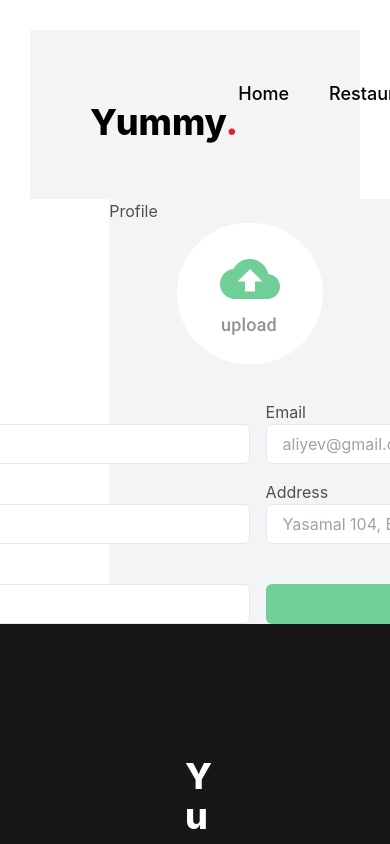
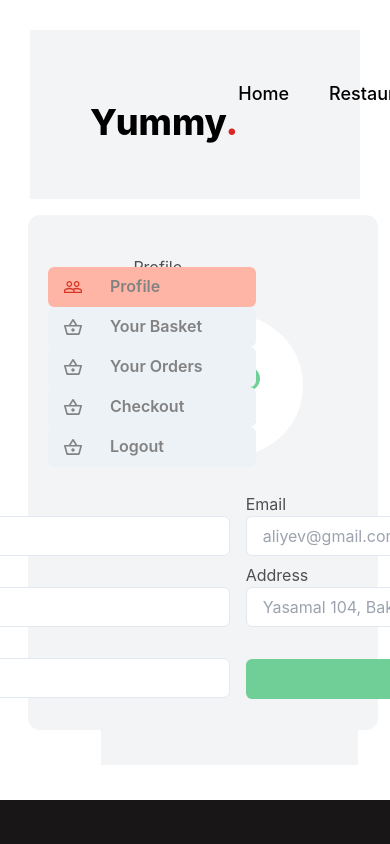
Before and after one commit to YusifAliyev037/YummyApp, a Next.js app: page /user in a window 390 px wide. Shown: the top 844 px of the page. Built offline with nearby package versions, Linux system fonts and the light colour scheme.

Commit message:
cretae profile page

```diff
--- /dev/null
+++ b/pages/user/basket.tsx
@@ -0,0 +1,13 @@
+import UserModul from '@/shared/ClientComponent/UserModul'
+import React from 'react'
+
+const basket = () => {
+  return (
+    <div>
+        <UserModul/>
+      salam
+    </div>
+  )
+}
+
+export default basket
--- a/pages/user.tsx
+++ b/pages/user/index.tsx
@@ -9,12 +9,12 @@ const User = () => {
   return (
     <Box>
       <ClientHeader/>
-    <Box className='flex 'width={'100%'}>
+    <Box className='flex  ' width={'100%'} >
 
-        <Box width={'28%'}>
+        <Box width={'26%'} height='601px'>
         <UserModul />
         </Box>
-        <Box width={'72%'}>
+        <Box width={'74%'}>
         <Profile/>
         </Box>
 
--- a/pages/userProfile.tsx
+++ /dev/null
@@ -1,17 +0,0 @@
-import { Box, Text } from '@chakra-ui/react'
-import React from 'react'
-import User from './user'
-import UserModul from '@/shared/ClientComponent/UserModul'
-import ClientHeader from '@/shared/ClientComponent/ClientHeader'
-
-const UserProfile = () => {
-  return (
-    <Box>
-        <ClientHeader/>
-      <UserModul/>
-      <Text>salam</Text>
-    </Box>
-  )
-}
-
-export default UserProfile
--- a/shared/ClientComponent/UserModul.tsx
+++ b/shared/ClientComponent/UserModul.tsx
@@ -11,111 +11,80 @@ interface Props {
 function UserModul() {
   const { push, asPath } = useRouter();
 
-  const isActive = (path: string) => (asPath === path ? 'redUserModul' : 'none');
+  const isActive = (path: string) => (asPath === path ? '#FFB5A5' : 'none');
 
   return (
     <Box
       as='section'
-      className=' bg-white40 w-[325px] h-[525px] rounded-xl p-5 m-7 mt-4  hidden md:block '
+      className='bg-white40 rounded-xl p-5 m-7 mt-4 '
+      width='350px'
+      height='515px'
     >
-      <Box
-        as='ul'
-        className=' flex flex-col mt-8 '
-      >
+      <Box as='ul' className='flex flex-col mt-8'>
         <Button
-          onClick={() => push('/user/')}
-          className='flex gap-7 w-52 text-redUserModul  cursor-pointer hover:bg-redUserModul hover:w-52 '
-      color='text-redUserModul'
+          onClick={() => push('/user')}
+          className='flex gap-7 w-52 text-userText cursor-pointer hover:bg-redUserModul10 hover:w-52'
+          color='text-redUserModul'
+        // colorScheme='none'
           style={{
             justifyContent: 'flex-start',
-            backgroundColor: isActive('/user/'),
+            backgroundColor: isActive('/user'),
           }}
           as='li'
         >
-          <Image
-            width={18}
-            alt='profile'
-            height={18}
-            src='/profile.svg'
-
-          />
+          <Image width={18} alt='profile' height={18} src='/profile.svg' />
           Profile
         </Button>
         <Button
           onClick={() => push('/user/basket')}
-          className='flex gap-7 w-52 text-userText justify-start cursor-pointer hover:bg-redUserModul  hover:w-52 '
+          className='flex gap-7 w-52 text-userText justify-start cursor-pointer hover:bg-redUserModul10 hover:w-52'
           color='text-userText'
-
           style={{
             justifyContent: 'flex-start',
             backgroundColor: isActive('/user/basket'),
           }}
           as='li'
         >
-          <Image
-            width={18}
-            alt='basket'
-            height={18}
-            src='/basket.svg'
-          />
+          <Image width={18} alt='basket' height={18} src='/basket.svg' />
           Your Basket
         </Button>
         <Button
           onClick={() => push('/user/orders')}
-          className='flex gap-7 ju w-52  text-userText cursor-pointer hover:bg-redUserModul  hover:w-52 '
-      color='text-userText'
-
+          className='flex gap-7 ju w-52 text-userText cursor-pointer hover:bg-redUserModul10 hover:w-52'
+          color='text-userText'
           style={{
             justifyContent: 'flex-start',
             backgroundColor: isActive('/user/orders'),
           }}
           as='li'
         >
-          <Image
-            width={18}
-            alt='orders'
-            height={18}
-            src='/basket.svg'
-          />
+          <Image width={18} alt='orders' height={18} src='/basket.svg' />
           Your Orders
         </Button>
         <Button
           onClick={() => push('/user/checkout')}
-          className='flex gap-7 w-52  text-userText cursor-pointer hover:bg-redUserModul  hover:w-52'
+          className='flex gap-7 w-52 text-userText cursor-pointer hover:bg-redUserModul10 hover:w-52'
           color='text-userText'
-
           style={{
             justifyContent: 'flex-start',
             backgroundColor: isActive('/user/checkout'),
           }}
           as='li'
         >
-          <Image
-            width={18}
-            alt='Checkout'
-            height={18}
-            src='/basket.svg'
-          />
+          <Image width={18} alt='Checkout' height={18} src='/basket.svg' />
           Checkout
         </Button>
         <Button
           onClick={() => push('/user/logout')}
-          className='flex gap-7 w-52  text-userText cursor-pointer hover:bg-redUserModul  hover:w-52'
+          className='flex gap-7 w-52 text-userText cursor-pointer hover:bg-redUserModul10 hover:w-52'
           color='text-userText'
-
           style={{
             justifyContent: 'flex-start',
             backgroundColor: isActive('/user/logout'),
-
           }}
           as='li'
         >
-          <Image
-            width={18}
-            alt='Logout'
-            height={18}
-            src='/basket.svg'
-          />
+          <Image width={18} alt='Logout' height={18} src='/basket.svg' />
           Logout
         </Button>
       </Box>
--- a/shared/ClientComponent/profile.tsx
+++ b/shared/ClientComponent/profile.tsx
@@ -3,9 +3,12 @@ import React from 'react';
 
 const Profile = () => {
   return (
-    <Box className='flex flex-col gap-9 bg-white40'>
+    <Box className='flex flex-col  mt-4 mr-8   h-[550px] gap-9  bg-white40'>
+        <Box className='ml-8 mt-10 w-40'>
+          <Text color='#4F4F4F'>Profile</Text>
+        </Box>
       <Box>
-        <Text color='#4F4F4F'>Profile</Text>
+
         <Box className='flex justify-center'>
           <img src="/uploaduser.svg" alt="upload" />
         </Box>
@@ -16,11 +19,11 @@ const Profile = () => {
             <Text color='#4F4F4F'>Contact</Text>
             <Input width='444px' bg='white' type='number' placeholder='+994' />
           </Box>
-          <Box marginTop='16px'>
+          <Box marginTop='7px'>
             <Text color='#4F4F4F'>User Name</Text>
             <Input width='444px' bg='white' type='text' placeholder='aliyevAli' />
           </Box>
-          <Box marginTop='16px'>
+          <Box marginTop='7px'>
             <Text color='#4F4F4F'>Full Name</Text>
             <Input width='444px' bg='white' type='text' placeholder='Aliyev Ali' />
           </Box>
@@ -30,11 +33,11 @@ const Profile = () => {
             <Text color='#4F4F4F'>Email</Text>
             <Input width='444px' bg='white' type='email' placeholder='aliyev@gmail.com' />
           </Box>
-          <Box marginTop='16px'>
+          <Box marginTop='7px'>
             <Text color='#4F4F4F'>Address</Text>
             <Input width='444px' bg='white' type='text' placeholder='Yasamal 104, Baku' />
           </Box>
-          <Button marginTop='40px' width='444px' bg='#6FCF97'>
+          <Button marginTop='32px' width='444px' bg='#6FCF97'>
             Save
           </Button>
         </Box>
--- a/tailwind.config.js
+++ b/tailwind.config.js
@@ -44,7 +44,8 @@ module.exports = {
       black: "#000000",
       black200: "rgb(24, 22, 23)",
       red500: "#DC2626",
-      redUserModul: "#D63626",
+      redUserModul: "#ed5d53",
+      redUserModul10:"#D63626",
       userText:"#828282" ,
 
 
```
